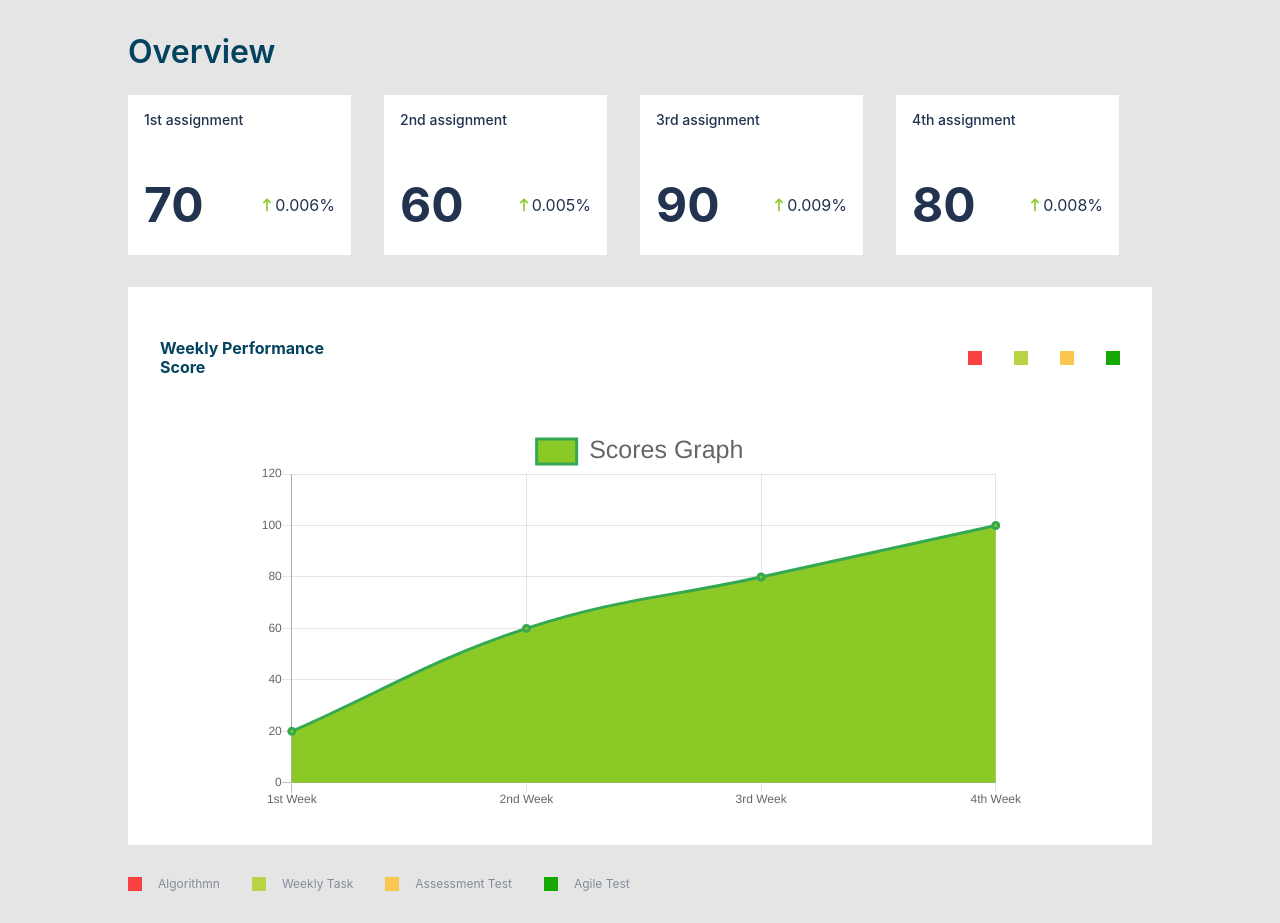
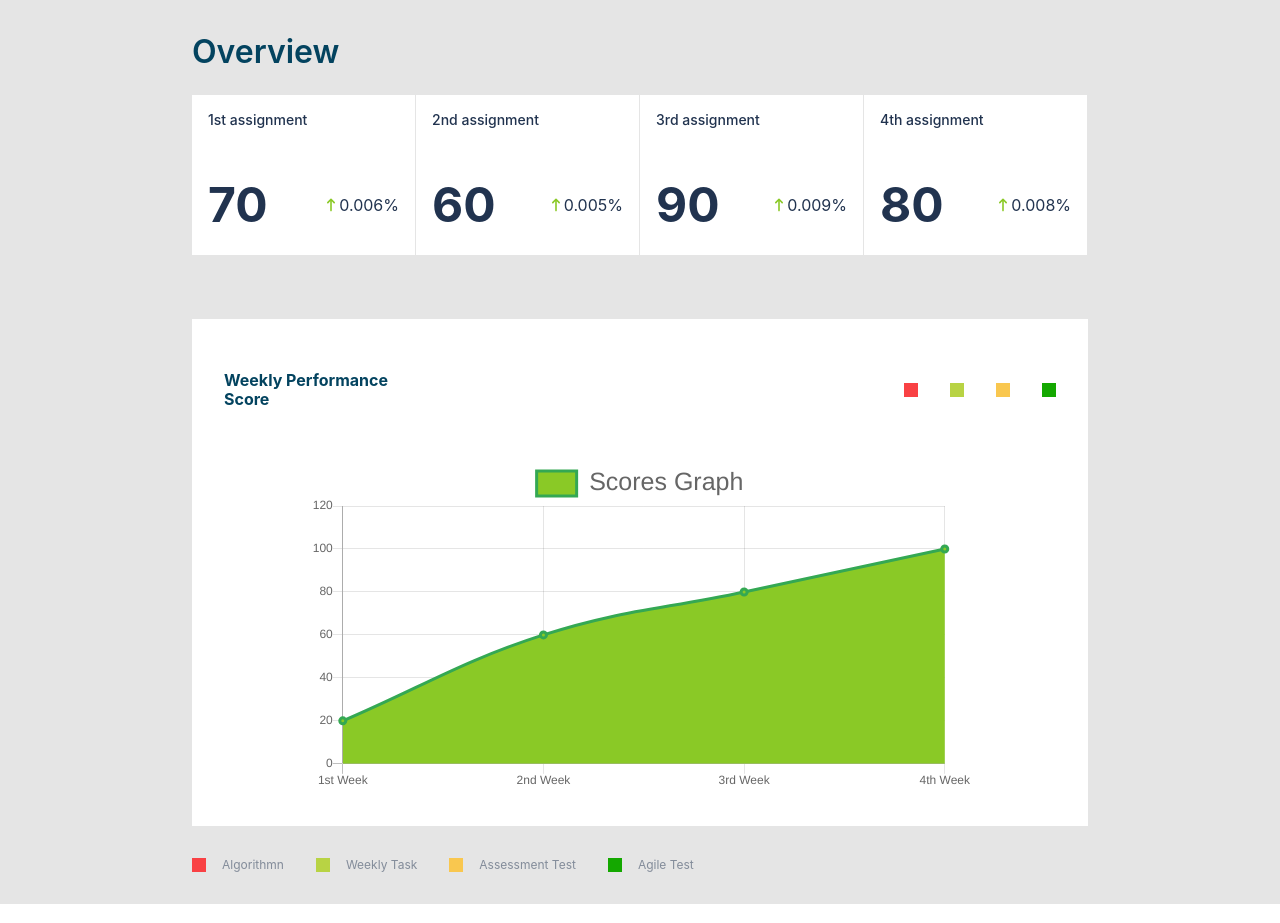
Before and after one commit to Vastro-lorde/scorecard-frontend, a React (Create React App) app: page /dashboard in a window 1280 px wide. Built offline with nearby package versions, Linux system fonts and the light colour scheme.

Commit message:
dashboard page

```diff
--- a/src/components/DashboardComponent/Dashboard.module.css
+++ b/src/components/DashboardComponent/Dashboard.module.css
@@ -4,7 +4,7 @@
 }
 
 .dashboard .dashboard_container {
-  width: 80%;
+  width: 70%;
   margin: auto;
 }
 
@@ -23,7 +23,7 @@
 
 .chart_text {
   background-color: var(--color-white);
-  margin-top: 2rem;
+  margin-top: 4rem;
   padding: 2rem;
 }
 
```
